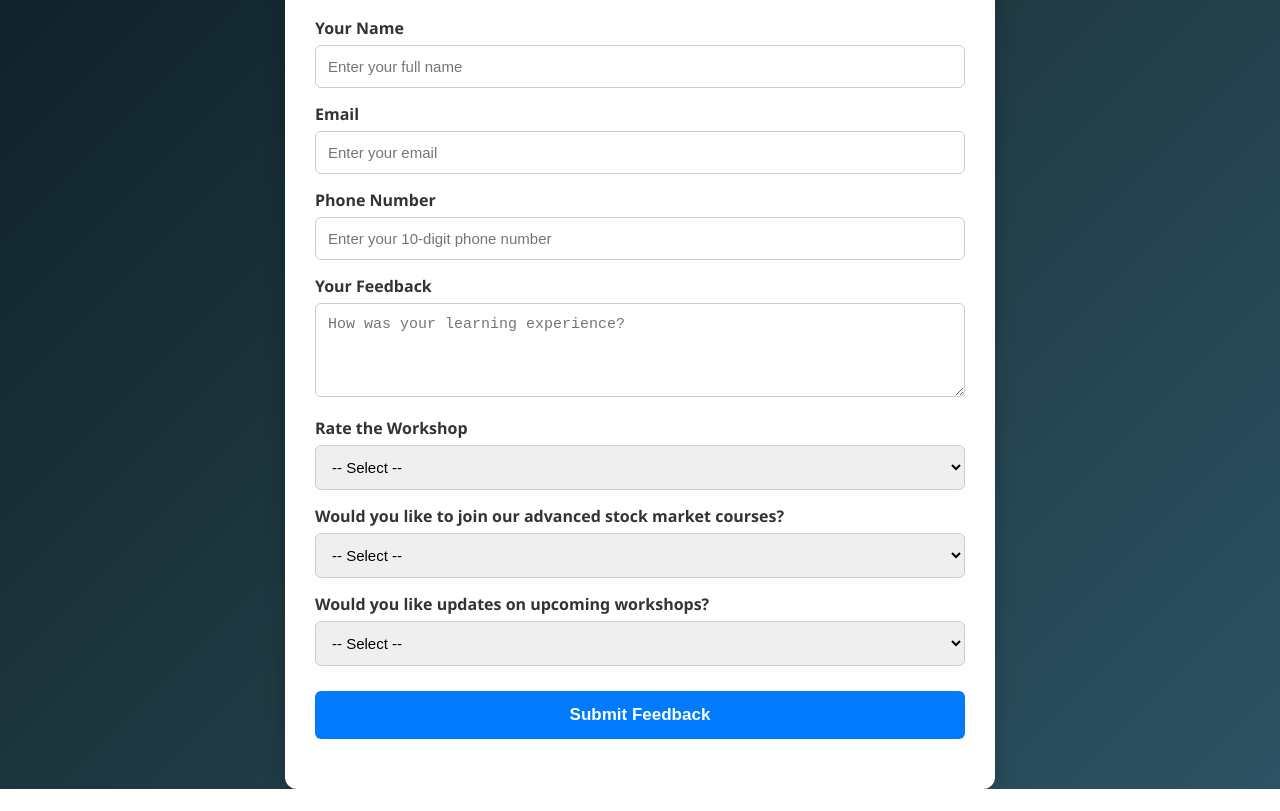
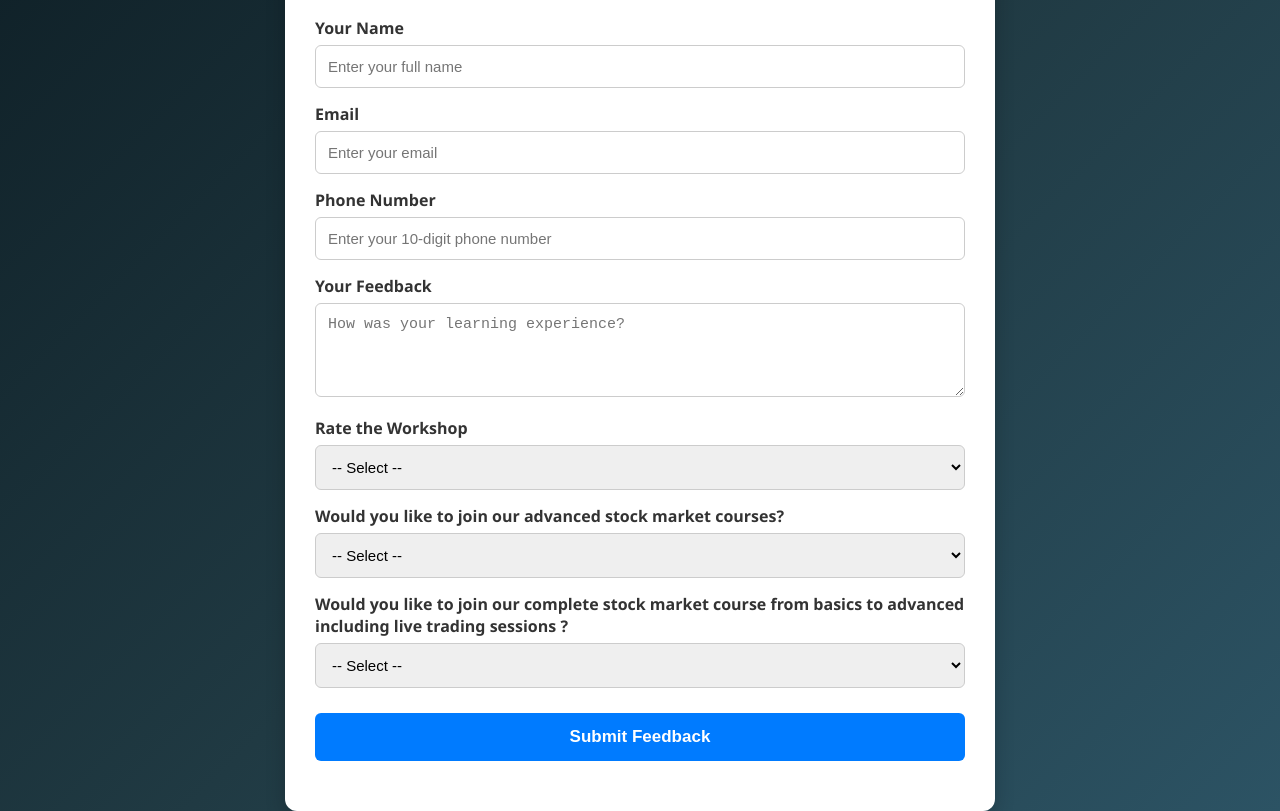
Before and after one commit to KS-Anandh/workshop-feedback, a plain HTML site: page index.html in a window 1280 px wide. Shown: the part 96-907 px from the top of the page. Before the commit the page ends 885 px from the top, so only its background shows below. Drawn offline with Linux system fonts and the light colour scheme.

Commit message:
Update index.html

```diff
--- a/index.html
+++ b/index.html
@@ -173,7 +173,7 @@
       </div>
 
       <!-- Updates -->
-      <label>Would you like updates on upcoming workshops?</label>
+      <label>Would you like to join our complete stock market course from basics to advanced including live trading sessions ?</label>
       <select name="updates" required>
         <option value="">-- Select --</option>
         <option>Yes</option>
```
